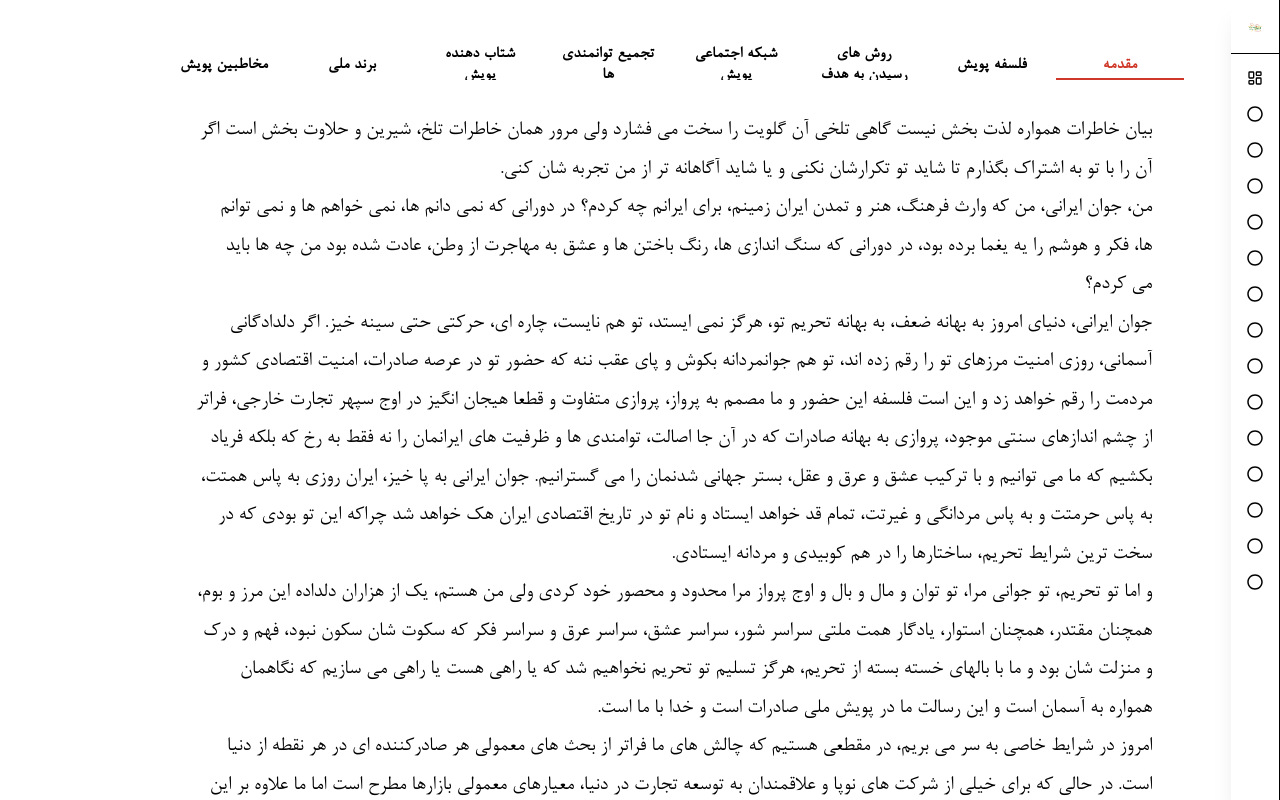
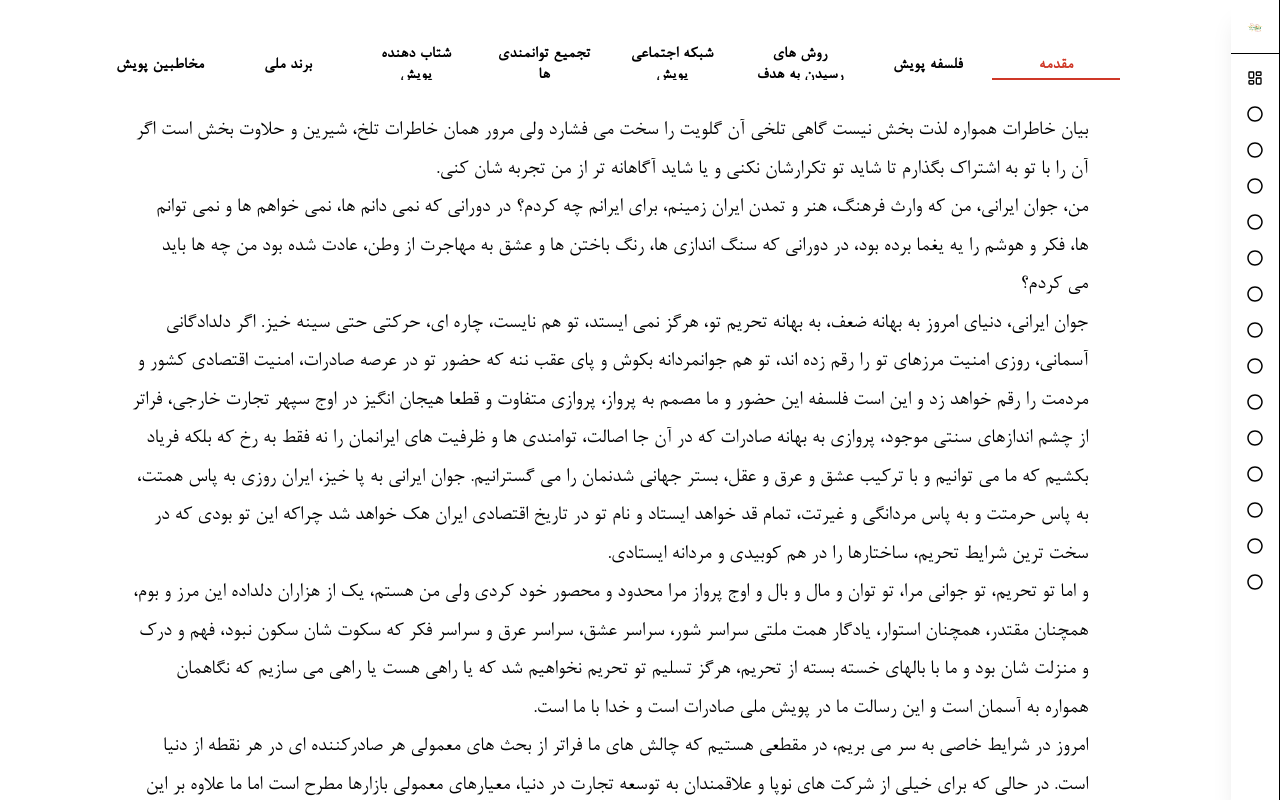
Before and after one commit to alisinasoltani/export_campaign, a Next.js app: page /levels in a window 1280 px wide. Built offline with nearby package versions, Linux system fonts and the light colour scheme.

Commit message:
fix: changed main level text padding to right

```diff
--- a/src/app/levels/page.tsx
+++ b/src/app/levels/page.tsx
@@ -132,7 +132,7 @@ const page = () => {
 
   return (
     <ThemeProvider theme={theme}>
-      <div className="w-screen h-screen flex flex-col items-center text-[#000000] bg-[#E0E0E0] pl-[4rem]
+      <div className="w-screen h-screen flex flex-col items-center text-[#000000] bg-[#E0E0E0] pr-[4rem]
       pt-[2rem] overflow-x-hidden overflow-y-scroll transition-all duration-700" style={{ backgroundColor: background_colors_options[selectedStyle.background_color_index].color, color: background_colors_options[selectedStyle.background_color_index].type == "dark" ? "#F5F5F5" : "#000000" }}>
         <TitleTabs value={value} handleChange={handleChange} color={background_colors_options[selectedStyle.background_color_index].type == "dark" ? "#ffffff" : "#000000" }
         titles={[
```
